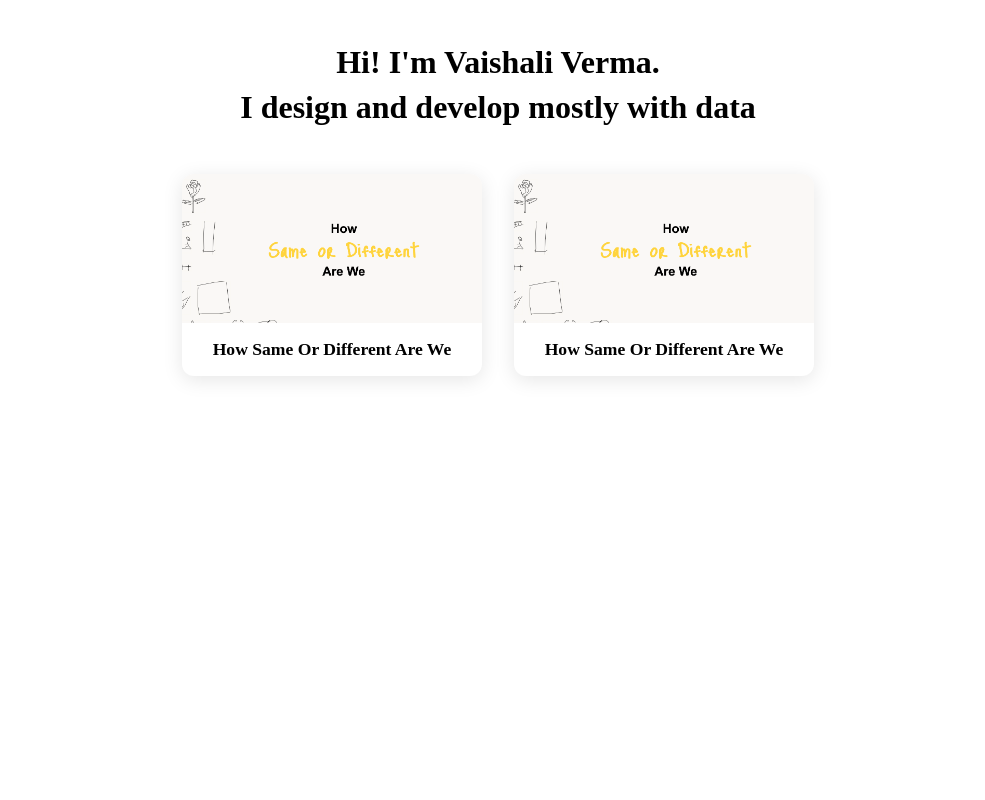
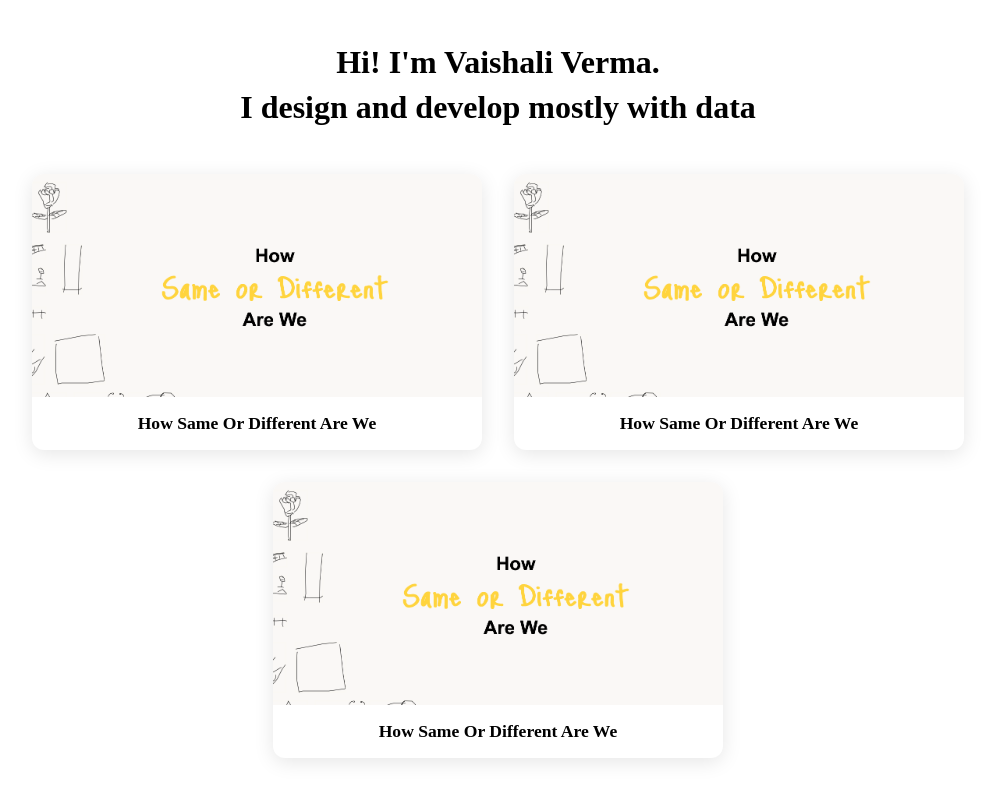
Before and after one commit to vaishalivr/Portfolio-2025, a SvelteKit app: page / in a window 1280 px wide. Shown: the part 236-1036 px from the top of the page, without its empty margins (142-1127 px from the left). Built offline with nearby package versions, Linux system fonts and the light colour scheme.

Commit message:
update +page.svelte

```diff
--- a/src/routes/+page.svelte
+++ b/src/routes/+page.svelte
@@ -10,14 +10,24 @@
       image: "/howSameOrDifferentAreWe.png",
       link: "https://capstone-wine-kappa.vercel.app/",
     },
+    {
+      title: "How Same Or Different Are We",
+      image: "/howSameOrDifferentAreWe.png",
+      link: "https://capstone-wine-kappa.vercel.app/",
+    },
   ];
+
   let x = 0;
   let y = 0;
+  let hoveringCard = false;
 
   const handleMouseMove = (/** @type {MouseEvent} */ event) => {
     x = event.clientX;
     y = event.clientY;
   };
+
+  const setHover = () => (hoveringCard = true);
+  const unsetHover = () => (hoveringCard = false);
 </script>
 
 <svelte:window on:mousemove={handleMouseMove} />
@@ -25,9 +35,17 @@
 <div class="container">
   <h1>Hi! I'm Vaishali Verma.</h1>
   <h1>I design and develop mostly with data</h1>
+
   <div class="card-container">
     {#each projects as project}
-      <a href={project.link} target="_blank" rel="noopener" class="card">
+      <a
+        href={project.link}
+        target="_blank"
+        rel="noopener"
+        class="card"
+        on:mouseenter={setHover}
+        on:mouseleave={unsetHover}
+      >
         <img src={project.image} alt={project.title} />
         <div class="card-title">{project.title}</div>
       </a>
@@ -36,11 +54,21 @@
 </div>
 
 <!-- Custom circle cursor -->
-<div class="custom-cursor" style="left: {x}px; top: {y}px;"></div>
+<div
+  class="custom-cursor {hoveringCard ? 'hover' : ''}"
+  style="left: {x}px; top: {y}px;"
+>
+  {#if hoveringCard}
+    <span class="cursor-text">VIEW</span>
+  {/if}
+</div>
 
 <style>
-  /* Hide the default cursor */
-  :global(body) {
+  /* Hide the default pointer everywhere */
+  :global(body),
+  :global(a),
+  :global(.card),
+  :global(button) {
     cursor: none;
   }
 
@@ -50,9 +78,32 @@
     height: 16px;
     background: black;
     border-radius: 50%;
-    pointer-events: none; /* Allows clicking through it */
+    pointer-events: none;
     transform: translate(-50%, -50%);
     z-index: 1000;
+    transition:
+      width 0.2s ease,
+      height 0.2s ease,
+      background 0.2s ease;
+    display: flex;
+    align-items: center;
+    justify-content: center;
+    font-family: sans-serif;
+    color: white;
+    font-size: 0.75rem;
+  }
+
+  .custom-cursor.hover {
+    width: 60px;
+    height: 60px;
+  }
+
+  .cursor-text {
+    color: white;
+    font-weight: bold;
+    font-size: 0.75rem;
+    user-select: none;
+    pointer-events: none;
   }
 
   .container {
@@ -64,6 +115,7 @@
   h1 {
     margin: 0.5rem 0;
   }
+
   .card-container {
     display: flex;
     justify-content: center;
@@ -73,13 +125,12 @@
   }
 
   .card {
-    width: 300px;
+    width: 450px;
     border-radius: 12px;
     overflow: hidden;
     box-shadow: 0 4px 20px rgba(0, 0, 0, 0.1);
     text-align: center;
     background: white;
-    cursor: pointer;
     transition: transform 0.2s ease;
     text-decoration: none;
     color: inherit;
```
